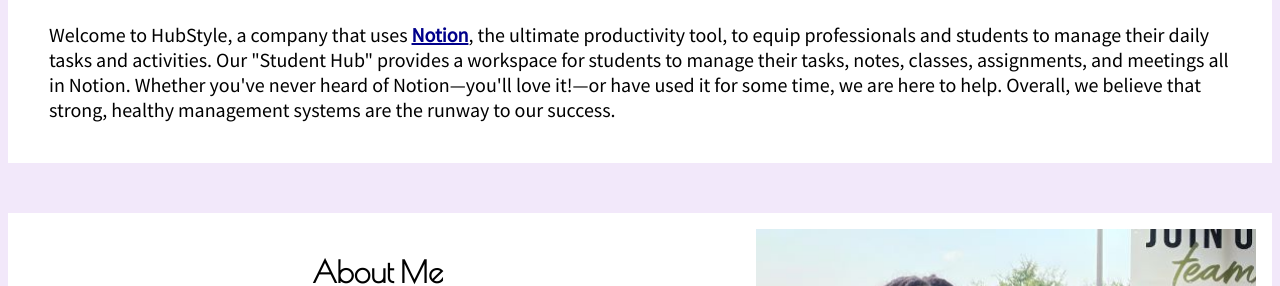
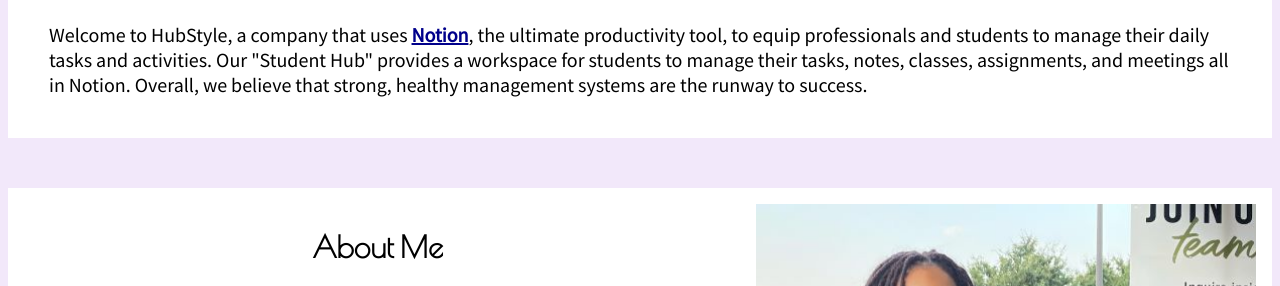
Before and after one commit to Bharleston99/HubStyle, a plain HTML site: page index.html in a window 1280 px wide. Shown: the part 475-761 px from the top of the page. Drawn offline with nearby package versions, Linux system fonts and the light colour scheme.

Commit message:
Updating wordchoice

```diff
--- a/index.html
+++ b/index.html
@@ -31,7 +31,7 @@
         <div>
           <h2 id="website-overview">HubStyle</h2>
           <p>
-            Welcome to HubStyle, a company that uses <a class="main-links" href="https://www.notion.so/product?utm_source=google&utm_campaign=2075789710&utm_medium=80211061601&utm_content=500427479647&utm_term=notion&targetid=aud-840164194060:kwd-312974742&gclid=EAIaIQobChMI08fqwKeF-gIVDpezCh01iQRZEAAYASAAEgJsrPD_BwE" target="_blank">Notion</a>, the ultimate productivity tool, to equip professionals and students to manage their daily tasks and activities. Our "Student Hub" provides a workspace for students to manage their tasks, notes, classes, assignments, and meetings all in Notion. Whether you've never heard of Notion—you'll love it!—or have used it for some time, we are here to help. Overall, we believe that strong, healthy management systems are the runway to our success.
+            Welcome to HubStyle, a company that uses <a class="main-links" href="https://www.notion.so/product?utm_source=google&utm_campaign=2075789710&utm_medium=80211061601&utm_content=500427479647&utm_term=notion&targetid=aud-840164194060:kwd-312974742&gclid=EAIaIQobChMI08fqwKeF-gIVDpezCh01iQRZEAAYASAAEgJsrPD_BwE" target="_blank">Notion</a>, the ultimate productivity tool, to equip professionals and students to manage their daily tasks and activities. Our "Student Hub" provides a workspace for students to manage their tasks, notes, classes, assignments, and meetings all in Notion. Overall, we believe that strong, healthy management systems are the runway to success.
             <!--are the backbone of all our endeavors and are the gunpowder that shoots our ideas from concept to reality-->
           </p>
         </div>
@@ -53,7 +53,7 @@
             <b>Ready to get started?</b> <a class="main-links" href="./services.html">Let's Connect!</a>
           </p>
           <div>
-            <p><b>View the</b><a class="main-links" href=https://lizard-manta-d06.notion.site/Spring-23-Student-Hub-Overview-31699c947d5e45c58074c2879c07c6bf target="_blank"> Spring '23 Student Hub Overview.</a></p>
+            <p><b>View the </b><a class="main-links" href=https://lizard-manta-d06.notion.site/Spring-23-Student-Hub-Overview-31699c947d5e45c58074c2879c07c6bf target="_blank">Spring '23 Student Hub Overview.</a></p>
             <p><script src="https://deft-producer-7681.ck.page/commerce.js" async defer></script>
           </div>
         </div>
```
